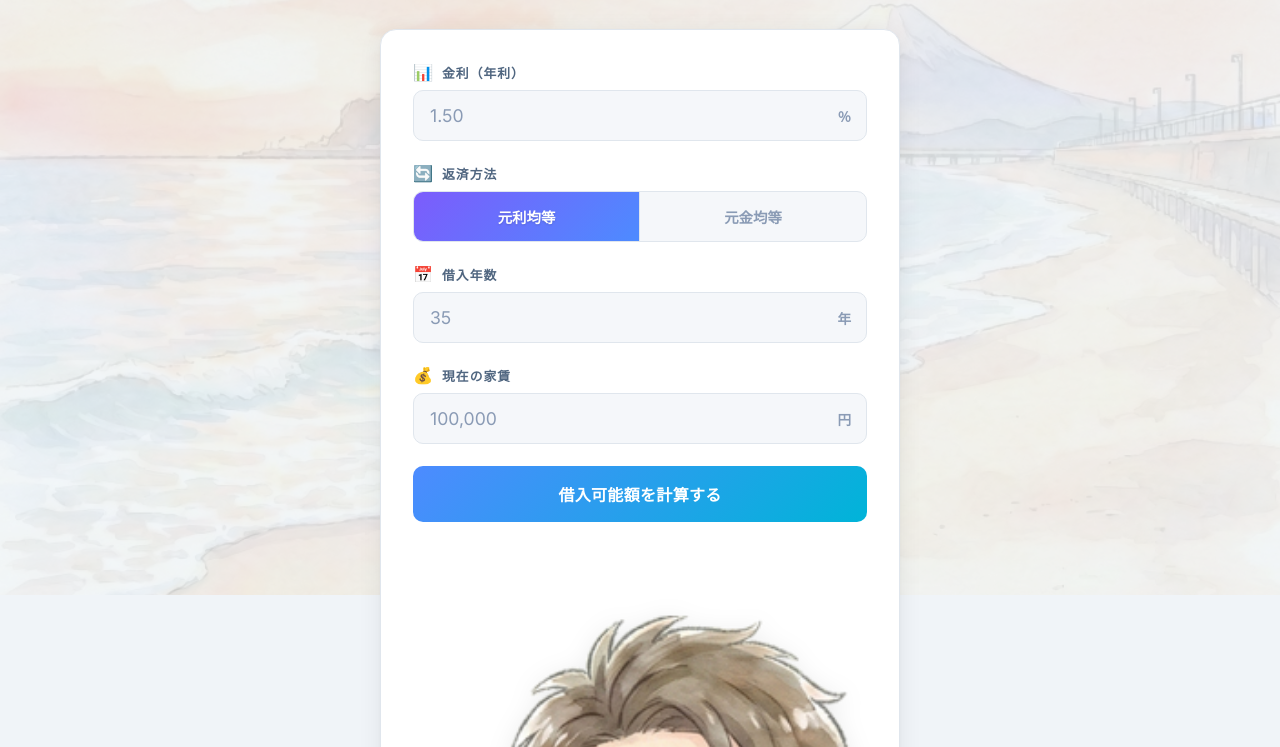
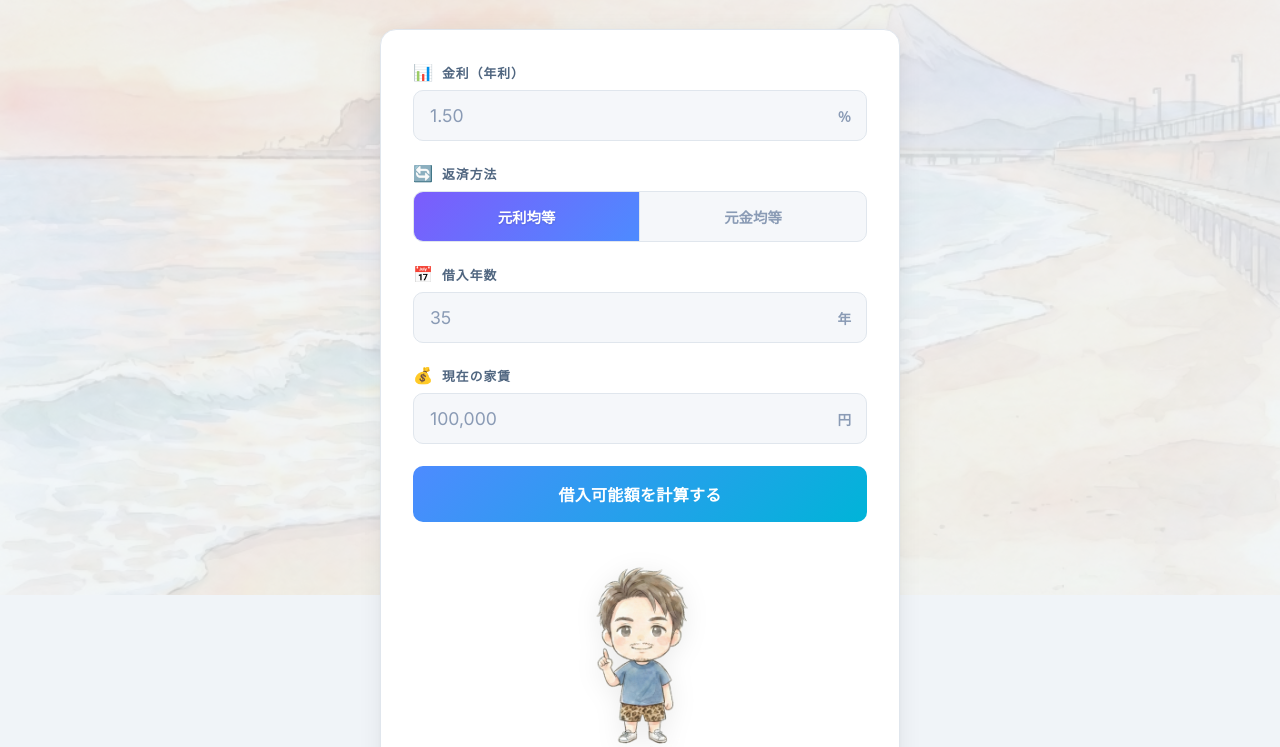
Before and after one commit to hapy88011/chikipapa, a plain HTML site: page index.html in a window 1280 px wide. Shown: the part 205-952 px from the top of the page. Drawn offline with Linux system fonts and the light colour scheme.

Commit message:
Resize char-papa2 to 130px

```diff
--- a/index.html
+++ b/index.html
@@ -486,7 +486,7 @@
         }
 
         .papa2-section img {
-            width: 520px;
+            width: 130px;
             filter: drop-shadow(0 4px 12px rgba(0, 0, 0, 0.08));
         }
 
```
